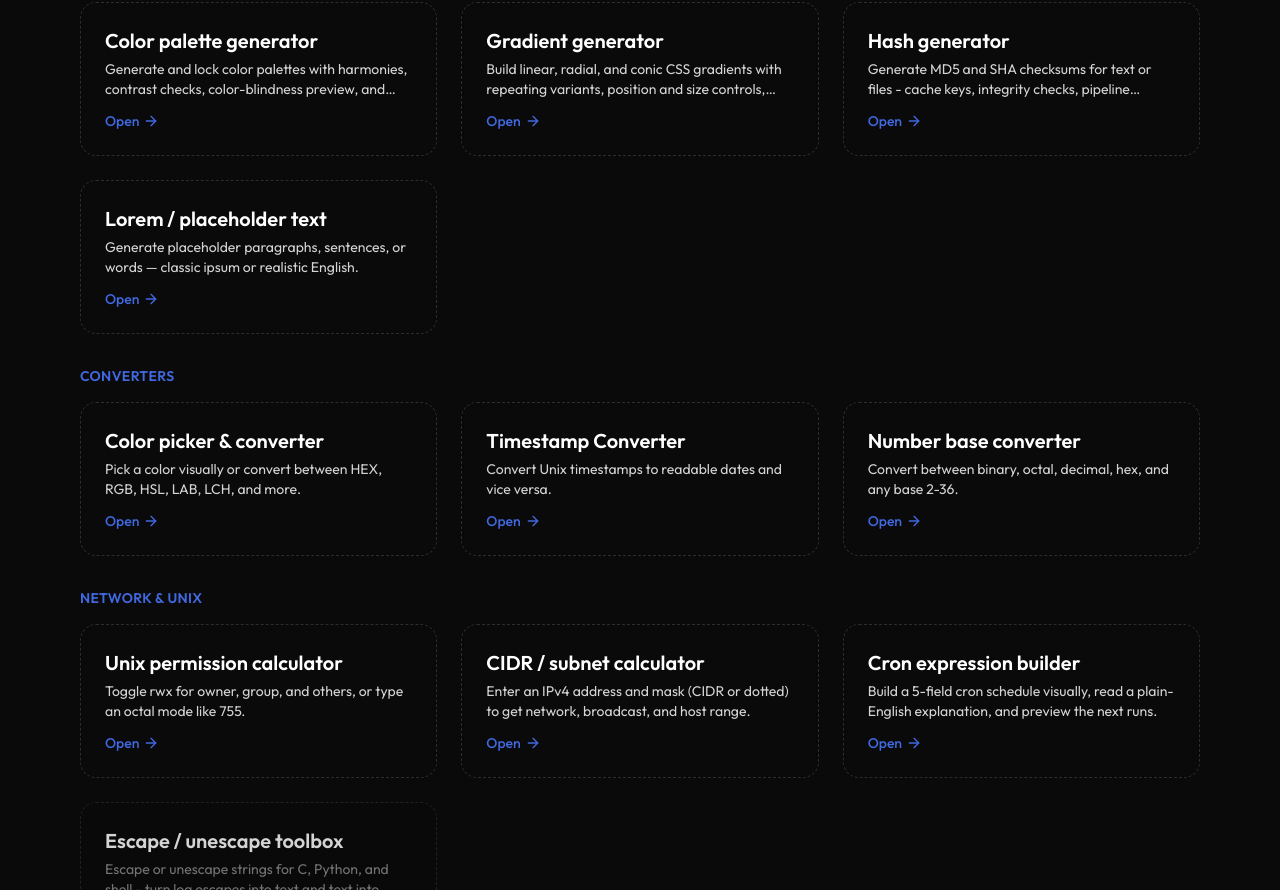
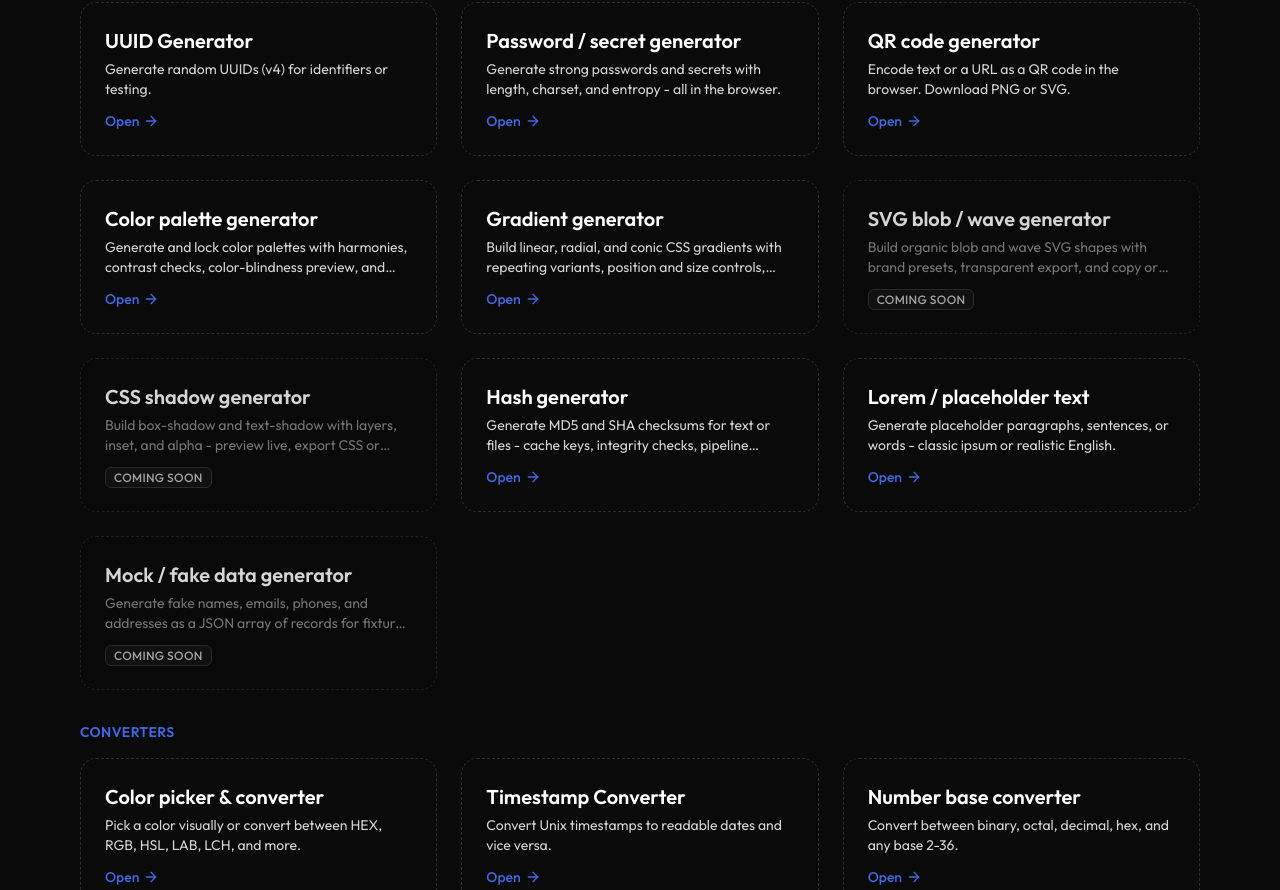
Before and after one commit to krouskystepan/portfolio, a Next.js app: page /t in a window 1280 px wide. Shown: the part 1520-2410 px from the top of the page. Built offline with nearby package versions, Linux system fonts and the light colour scheme.

Commit message:
add new tools

```diff
--- a/constants/tools.ts
+++ b/constants/tools.ts
@@ -114,6 +114,43 @@ export const tools = [
     keywords: ['jwt', 'bearer', 'token', 'base64']
   },
   {
+    name: 'cURL → fetch / axios / Python',
+    path: 'curl-to-http',
+    description:
+      'Convert pasted curl into ready-to-run fetch, axios, or Python requests.',
+    section: 'web',
+    keywords: [
+      'curl',
+      'fetch',
+      'axios',
+      'python',
+      'requests',
+      'http',
+      'devtools',
+      'request',
+      'headers',
+      'debug'
+    ]
+  },
+  {
+    name: 'Image to Base64 / data URI',
+    path: '', // 'image-base64'
+    description:
+      'Encode an image to raw Base64 or a data URI for CSS and HTML embeds.',
+    section: 'web',
+    keywords: [
+      'image',
+      'base64',
+      'data uri',
+      'data url',
+      'embed',
+      'png',
+      'jpg',
+      'svg',
+      'webp'
+    ]
+  },
+  {
     name: 'Base64 / Hex codec',
     path: '', // 'base64-hex'
     description:
@@ -204,6 +241,43 @@ export const tools = [
     ]
   },
   {
+    name: 'SVG blob / wave generator',
+    path: '', // 'blob-wave'
+    description:
+      'Build organic blob and wave SVG shapes with brand presets, transparent export, and copy or download.',
+    section: 'generators',
+    keywords: [
+      'svg',
+      'blob',
+      'wave',
+      'shape',
+      'path',
+      'overlay',
+      'obs',
+      'background',
+      'clip-path',
+      'hero'
+    ]
+  },
+  {
+    name: 'CSS shadow generator',
+    path: '', // 'shadow-generator'
+    description:
+      'Build box-shadow and text-shadow with layers, inset, and alpha - preview live, export CSS or Tailwind.',
+    section: 'generators',
+    keywords: [
+      'box-shadow',
+      'text-shadow',
+      'inset',
+      'blur',
+      'spread',
+      'css',
+      'tailwind',
+      'glow',
+      'elevation'
+    ]
+  },
+  {
     name: 'Hash generator',
     path: 'hash-generator',
     description:
@@ -226,9 +300,26 @@ export const tools = [
     name: 'Lorem / placeholder text',
     path: 'lorem-generator',
     description:
-      'Generate placeholder paragraphs, sentences, or words — classic ipsum or realistic English.',
+      'Generate placeholder paragraphs, sentences, or words - classic ipsum or realistic English.',
     section: 'generators',
     keywords: ['lorem', 'ipsum', 'placeholder', 'dummy text', 'filler', 'mock']
+  },
+  {
+    name: 'Mock / fake data generator',
+    path: '', // 'mock-data'
+    description:
+      'Generate fake names, emails, phones, and addresses as a JSON array of records for fixtures and QA.',
+    section: 'generators',
+    keywords: [
+      'fake',
+      'faker',
+      'fixture',
+      'seed',
+      'qa',
+      'email',
+      'phone',
+      'address'
+    ]
   },
   {
     name: 'Color picker & converter',
```
